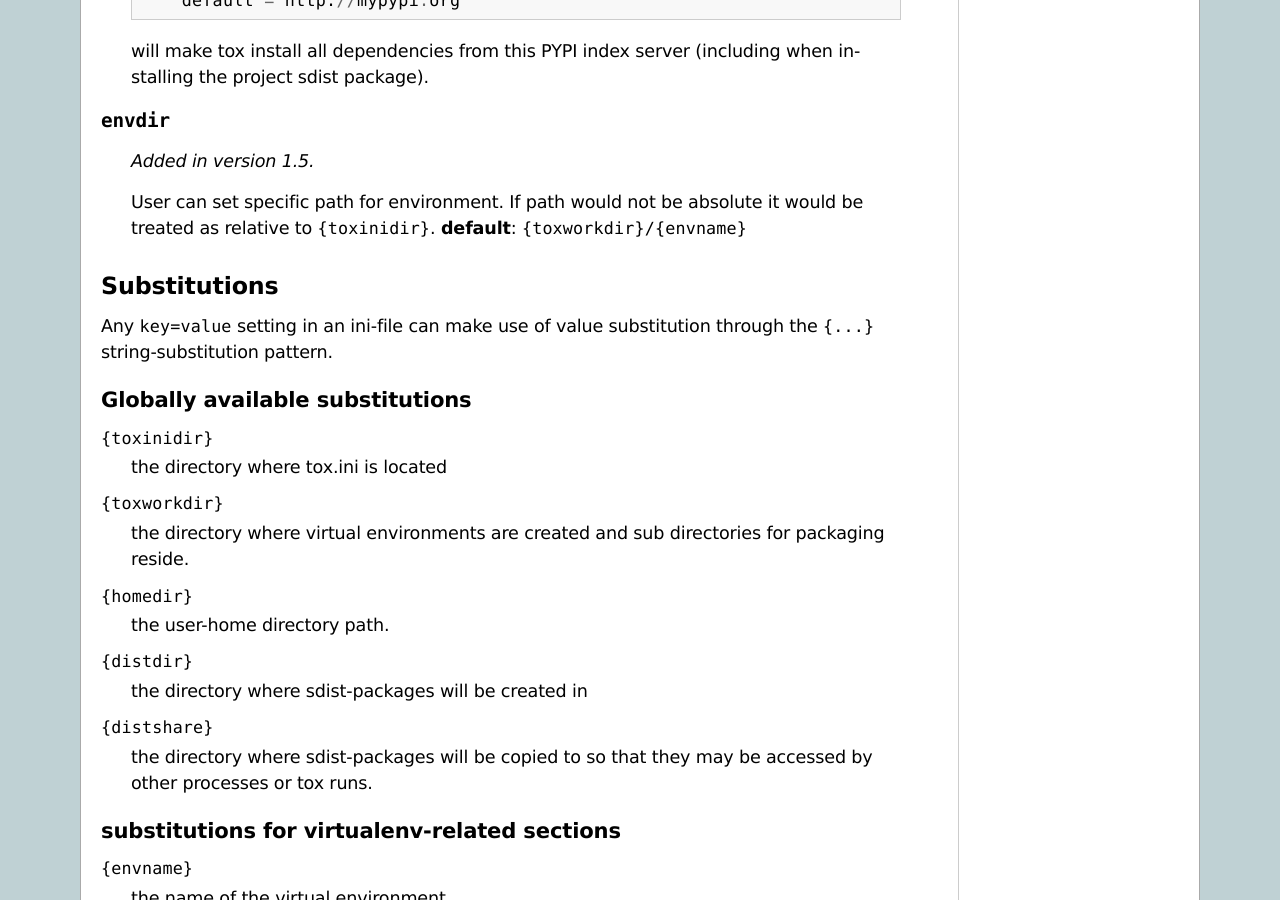
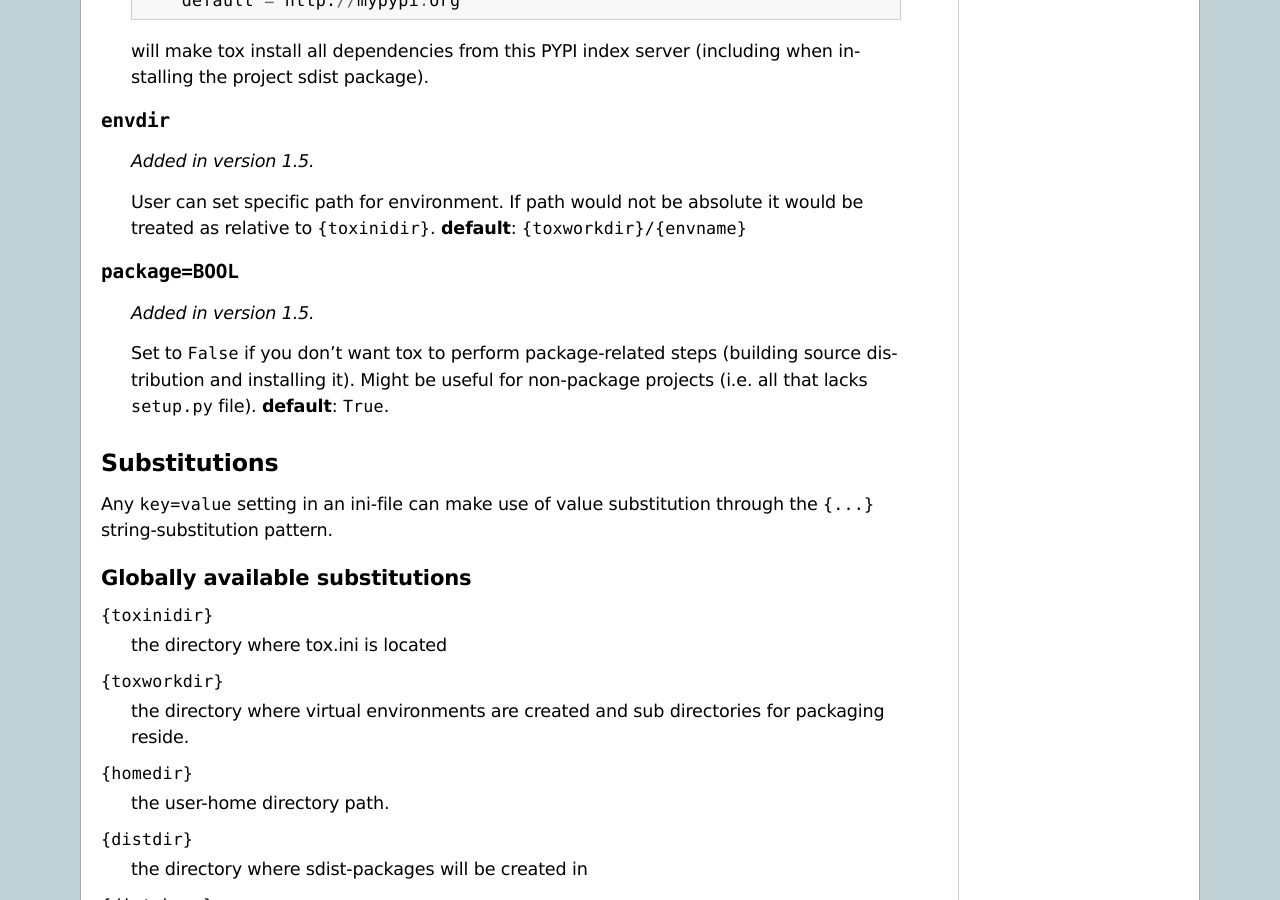
Before and after one commit to msabramo/tox, a Sphinx documentation site: the page built from doc/config.txt, in a window 1280 px wide and 900 px high, scrolled down 3062 px. Built offline with Sphinx 7.4.7, drawn with Linux system fonts in a browser that asks for light colours.

Commit message:
Documented 'package' config for test envs

```diff
--- a/doc/config.txt
+++ b/doc/config.txt
@@ -171,6 +171,16 @@ Complete list of settings that you can put into ``testenv*`` sections:
    would be treated as relative to ``{toxinidir}``. **default**:
    ``{toxworkdir}/{envname}``
 
+
+.. confval:: package=BOOL
+
+   .. versionadded:: 1.5
+
+   Set to ``False`` if you don't want tox to perform package-related steps
+   (building source distribution and installing it). Might be useful for
+   non-package projects (i.e. all that lacks ``setup.py`` file). **default**:
+   ``True``.
+
 Substitutions
 ---------------------
 
--- a/doc/example/devenv.txt
+++ b/doc/example/devenv.txt
@@ -18,11 +18,13 @@ Configuration
 Firstly, you need to prepare configuration for your development environment. In
 order to do that, we must define proper section at ``tox.ini`` file and tell at
 what directory environment should be created. Moreover, we need to specify
-python version that should be picked::
+python version that should be picked and tell tox not to perform any package
+related steps::
 
     [testenv:devenv]
     envdir = devenv
     basepython = python2.7
+    package = False
 
 
 Actually, you can configure a lot more, those are the only required settings.
@@ -53,6 +55,7 @@ Python 2.7.
 Here is example configuration for that::
 
     [testenv:devenv]
+    package = False
     envdir = devenv
     changedir = devenv
     basepython = python2.7
```
